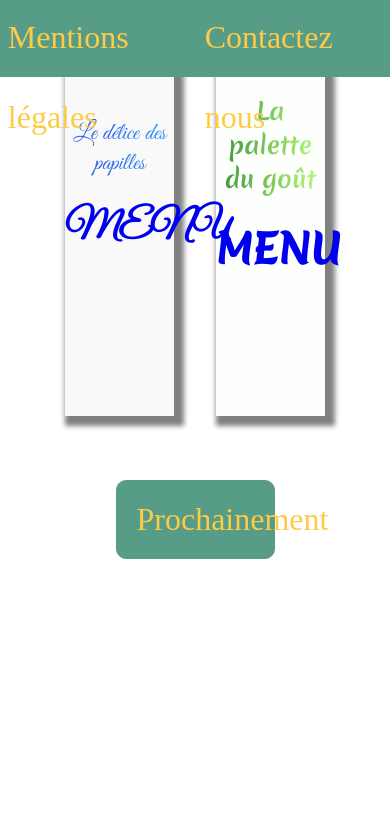
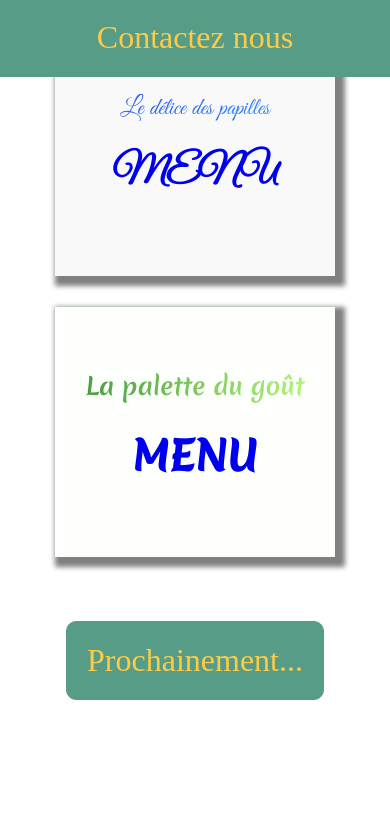
Before and after one commit to Nicolas-Leveque/Ohmyfood, a website: page index.html in a window 390 px wide. Shown: the part 767-1590 px from the top of the page. Before the commit the page ends 1496 px from the top, so only its background shows below. Drawn offline with Linux system fonts and the light colour scheme.

Commit message:
responsive page accueil

```diff
--- a/index.html
+++ b/index.html
@@ -49,7 +49,7 @@
 
     </main>
     <aside>
-        <mark>Prochainement</mark>
+        <mark>Prochainement...</mark>
     </aside>
     <footer>
         <a class="mentions"href="mentions.html"target="_blank">Mentions légales</a>
--- a/scss/Layout/_aside.scss
+++ b/scss/Layout/_aside.scss
@@ -2,7 +2,7 @@ aside {
     display: flex;
     justify-content: center;
     mark {
-        width: 30%;
+        width: auto;
         border: solid 1px $background_header;
         border-radius: 10px;
         color: $color_header;
@@ -11,5 +11,6 @@ aside {
         margin: 10px;
         font-size: 2rem;
         text-align: center;
+
     }
 }
--- a/scss/Layout/_footer.scss
+++ b/scss/Layout/_footer.scss
@@ -18,4 +18,15 @@ footer {
             animation: wiggle 0.5s infinite;
         }
     }
+    @include mobile {
+        height: auto;
+        flex-direction: column;
+        justify-content: center;
+        text-align: center;
+        position: sticky;
+        bottom: 0;
+        left: 0;
+        width: 100%;
+        padding: 0;
+    }
 }
--- a/scss/Layout/_header.scss
+++ b/scss/Layout/_header.scss
@@ -1,5 +1,8 @@
 header {
     width: 100%;
+    a {
+        text-decoration: none;
+    }
     h1
     {
         color: $color_header;
@@ -10,5 +13,8 @@ header {
         font-size: 6rem;
         margin-top: 0;
         letter-spacing: -2px;
+        @include mobile {
+            font-size: 4rem;
+        }
     }
 }
--- a/scss/Layout/_main.scss
+++ b/scss/Layout/_main.scss
@@ -4,11 +4,22 @@ main {
     flex-wrap: wrap;
     padding: 3% 10% 10% 10%;
     margin: auto;
+    @include tablette {
+            flex-direction: column;
+            justify-content: center;
+            text-align: center;
+
+        }
     .bloc {
         @include blocs_color;
         @include blocs_font;
         @include gradient_titre;
-        height: 450px;
+        @include tablette {
+            height: 250px;
+            width: auto;
+        }
+
+        height: 400px;
         width: 35%;
         margin: 5%;
         box-shadow: 5px 5px 5px 5px gray;
--- a/scss/Pages/_menu1.scss
+++ b/scss/Pages/_menu1.scss
@@ -86,10 +86,9 @@ h2
     h3 {
         margin-left: auto;
         margin-right: auto;
-        width: 30%;
-        width: fit-content;
+        max-width: 40%;
+        text-align: center;
         font-size: 3rem;
-        justify-content: center;
     }
     @include blocs_color;
     @include gradient_titre;
--- a/scss/Utils/_mixins.scss
+++ b/scss/Utils/_mixins.scss
@@ -27,3 +27,19 @@
     padding-left: 10%;
     padding-right: 10%;
 }
+/*mixins responsive */
+@mixin tablette {
+    @media all and (max-width: map-get($breakpoints, tablette )){
+        @content;
+    }
+}
+@mixin mobile {
+    @media all and (max-width: map-get($breakpoints, mobile )){
+        @content;
+    }
+}
+@mixin cellphone {
+    @media all and (max-width: map-get($breakpoints, cellphone )){
+        @content;
+    }
+}
--- a/scss/Utils/_variables.scss
+++ b/scss/Utils/_variables.scss
@@ -13,3 +13,4 @@ $délice_color3: #229df9;
 $gradient_palettegout: #3e923a, #bfff80;
 $palette_separation-grad: #41963c, #bcfd7e;
 $map_gradient: ( chicfrançaise:$gradient_chicfrançaise, délicepapilles:$gradient_délicepapilles, palettegout:$gradient_palettegout);
+$breakpoints: ( tablette: 767px, mobile: 599px, cellphone: 399px);
--- a/scss/mentions.scss
+++ b/scss/mentions.scss
@@ -1,6 +1,7 @@
 @import "Base/body";
 @import "utils/variables";
 @import "Utils/keyframes";
+@import "Utils/mixins";
 @import "Layout/header";
 @import "Pages/mentions";
 @import "Layout/footer";
```
Also changed, not shown: css/mentions.css, css/style.css, css/style2.css, 3 other files.
